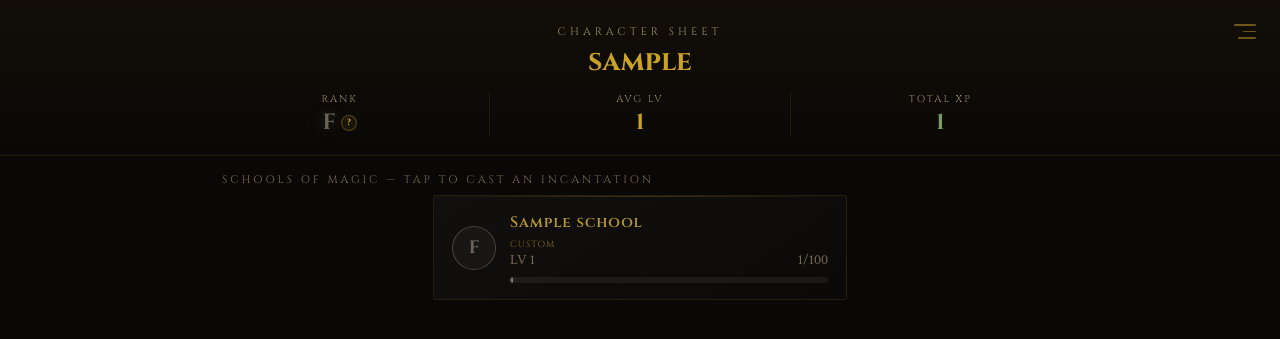
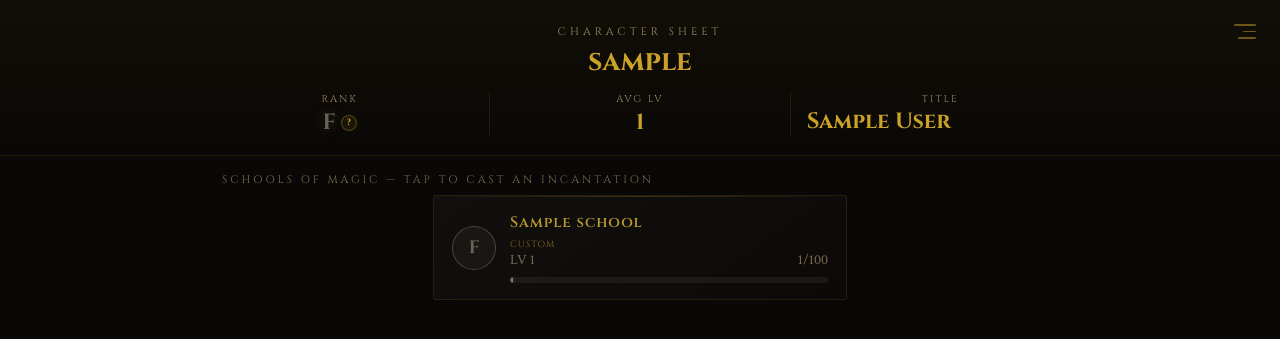
Before and after one commit to elaw142/Grimoire, a Flask app: page / in a window 1280 px wide. Shown: the top 339 px of the page. Run offline with Flask 3, Linux system fonts and the light colour scheme; the visitor is signed in with stand-in values (Sample User, id 1); tables that the repository leaves empty hold one stand-in row (values such as "Sample post"); data that the repository does not hold is empty.

Commit message:
feat: replace total XP with AI-generated title in header

```diff
--- a/app.py
+++ b/app.py
@@ -113,7 +113,8 @@ def init_db():
             id INTEGER PRIMARY KEY AUTOINCREMENT,
             username TEXT UNIQUE NOT NULL,
             password_hash TEXT NOT NULL,
-            created_at TEXT NOT NULL
+            created_at TEXT NOT NULL,
+            ai_title TEXT
         );
         CREATE TABLE IF NOT EXISTS schools (
             id INTEGER PRIMARY KEY AUTOINCREMENT,
@@ -375,15 +376,17 @@ def index():
     ).fetchall()
     deed_log = [dict(d) for d in deed_log]
 
-    total_xp = sum(s['total_xp'] for s in schools)
     avg_level = round(sum(s['level'] for s in schools) / len(schools)) if schools else 1
     overall_rank = get_rank(avg_level)
+
+    user_row = db.execute('SELECT ai_title FROM users WHERE id=?', (user_id,)).fetchone()
+    ai_title = user_row['ai_title'] if user_row and user_row['ai_title'] else None
 
     return render_template(
         'index.html',
         username=session['username'],
         schools=schools,
-        total_xp=total_xp,
+        ai_title=ai_title,
         avg_level=avg_level,
         overall_rank=overall_rank,
         ranks=RANKS,
@@ -652,6 +655,49 @@ def api_augur_school_confirm():
     })
 
 
+@app.route('/api/augur/title', methods=['POST'])
+@require_login_api
+def api_augur_title():
+    user_id = session['user_id']
+    db = get_db()
+    schools = get_user_schools(user_id)
+    if not schools:
+        return jsonify({'error': 'No schools found'}), 400
+
+    school_summary = ', '.join(
+        f'{s["name"]} LV{s["level"]}' for s in schools
+    )
+    avg_level = round(sum(s['level'] for s in schools) / len(schools))
+    dominant = max(schools, key=lambda s: s['level'])
+    is_specialised = dominant['level'] >= avg_level + 5
+
+    system = (
+        'You are the Augur — a dark fantasy sage bestowing titles upon heroes. '
+        'Return ONLY valid JSON: {"title":"string"}. '
+        'The title should be 2-4 words, evocative and magical. '
+        'If one school dominates (specialised), reflect that school\'s theme. '
+        'If schools are balanced, reflect mastery and breadth. '
+        'Scale grandeur with average level: low (1-9) = humble titles, '
+        'mid (10-19) = distinguished titles, high (20+) = legendary titles. '
+        'No markdown, no extra keys.'
+    )
+    user_msg = (
+        f'Schools: {school_summary}.\n'
+        f'Average level: {avg_level}. '
+        f'{"Specialised in " + dominant["name"] + "." if is_specialised else "Well-rounded."}\n'
+        'Bestow a title.'
+    )
+
+    result = call_augur(system, user_msg)
+    if not result or 'title' not in result:
+        return jsonify({'error': 'The Augur could not bestow a title.'}), 503
+
+    title = str(result['title'])[:60]
+    db.execute('UPDATE users SET ai_title=? WHERE id=?', (title, user_id))
+    db.commit()
+    return jsonify({'title': title})
+
+
 @app.route('/api/school/<int:school_id>', methods=['DELETE'])
 @require_login_api
 def api_delete_school(school_id):
@@ -673,5 +719,14 @@ def api_delete_school(school_id):
 
 init_db()
 
+# Migrate existing DBs that predate the ai_title column
+try:
+    _mig = sqlite3.connect(DATABASE)
+    _mig.execute('ALTER TABLE users ADD COLUMN ai_title TEXT')
+    _mig.commit()
+    _mig.close()
+except Exception:
+    pass
+
 if __name__ == '__main__':
     app.run(host='0.0.0.0', port=5009, debug=False)
--- a/static/app.js
+++ b/static/app.js
@@ -130,20 +130,25 @@ function applyXPResult(result) {
   if (result.leveled_up) {
     showBanner(school, result.level, result.rank);
     triggerRecalibrate(school.id);
+    refreshAITitle();
   }
 }
 
 function updateHeaderStats() {
   if (!schools.length) return;
-  const total = schools.reduce((a, s) => a + (s.total_xp || 0), 0);
   const avgLv = Math.round(schools.reduce((a, s) => a + s.level, 0) / schools.length);
   const rank  = getRank(avgLv);
   const rankEl = document.querySelector('.header-stats .header-stat:nth-child(1) .hstat-value');
   const lvEl   = document.querySelector('.header-stats .header-stat:nth-child(2) .hstat-value');
-  const xpEl   = document.querySelector('.header-stats .header-stat:nth-child(3) .hstat-value');
   if (rankEl) { rankEl.textContent = rank.name; rankEl.style.color = rank.color; rankEl.style.textShadow = `0 0 14px ${rank.color}70`; }
   if (lvEl)   lvEl.textContent = avgLv;
-  if (xpEl)   xpEl.textContent = total.toLocaleString();
+}
+
+async function refreshAITitle() {
+  const el = document.getElementById('header-ai-title');
+  if (!el) return;
+  const result = await apiFetch('/api/augur/title', {});
+  if (result.title) el.textContent = result.title;
 }
 
 function prependLogEntry(school, result) {
--- a/static/style.css
+++ b/static/style.css
@@ -172,6 +172,14 @@ a:hover { color: #e8d5a8; }
   font-size: 18px;
   color: #c9a227;
 }
+
+.header-title-value {
+  font-size: 14px;
+  max-width: 160px;
+  line-height: 1.3;
+}
+
+.hstat-pending { color: #5a5040; font-weight: 400; }
 
 .main-content {
   padding: 12px 10px 20px;
--- a/templates/index.html
+++ b/templates/index.html
@@ -31,8 +31,10 @@
         <div class="hstat-value">{{ avg_level }}</div>
       </div>
       <div class="header-stat">
-        <div class="hstat-label">TOTAL XP</div>
-        <div class="hstat-value" style="color:#7a9a6a;">{{ "{:,}".format(total_xp) }}</div>
+        <div class="hstat-label">TITLE</div>
+        <div class="hstat-value header-title-value" id="header-ai-title">
+          {% if ai_title %}{{ ai_title }}{% else %}<span class="hstat-pending">—</span>{% endif %}
+        </div>
       </div>
     </div>
   </div>
```
Also changed, not shown: todo.md (+1 -16 lines).
